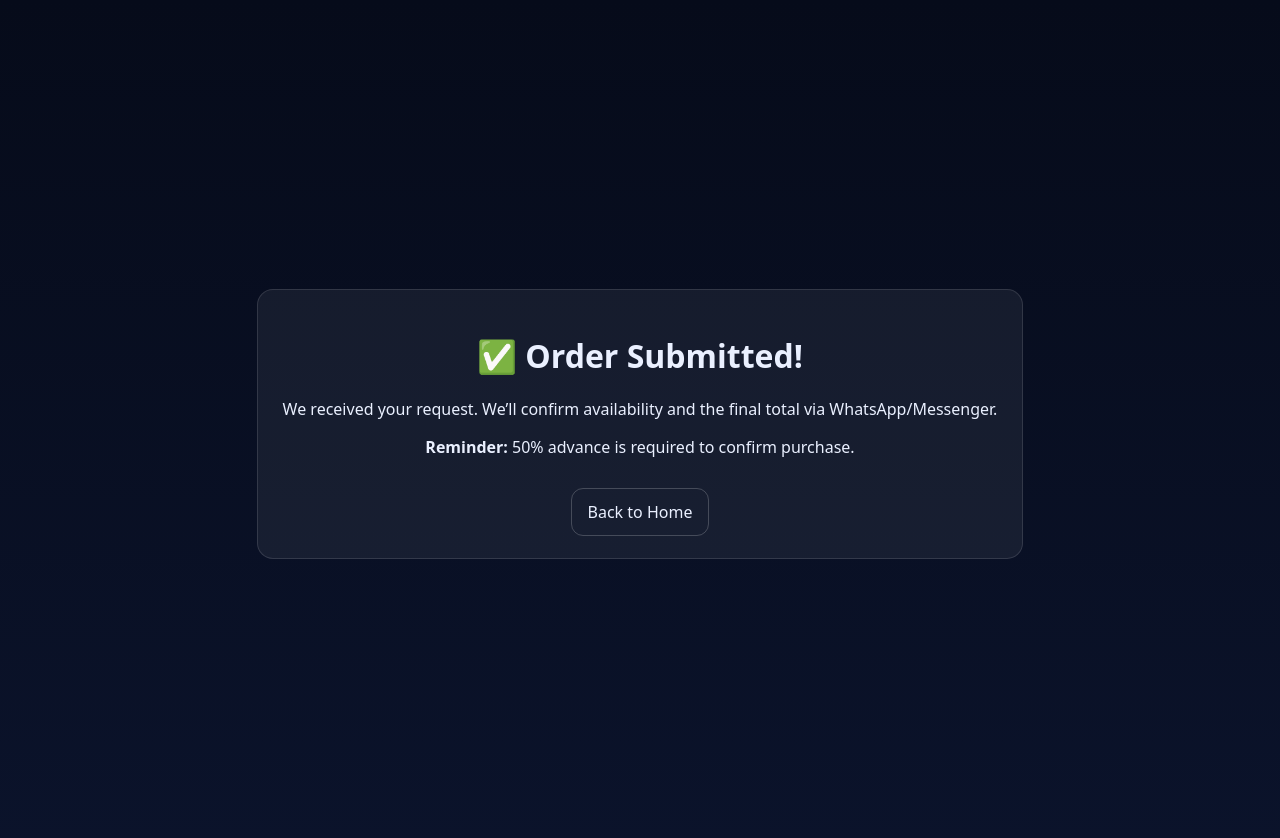
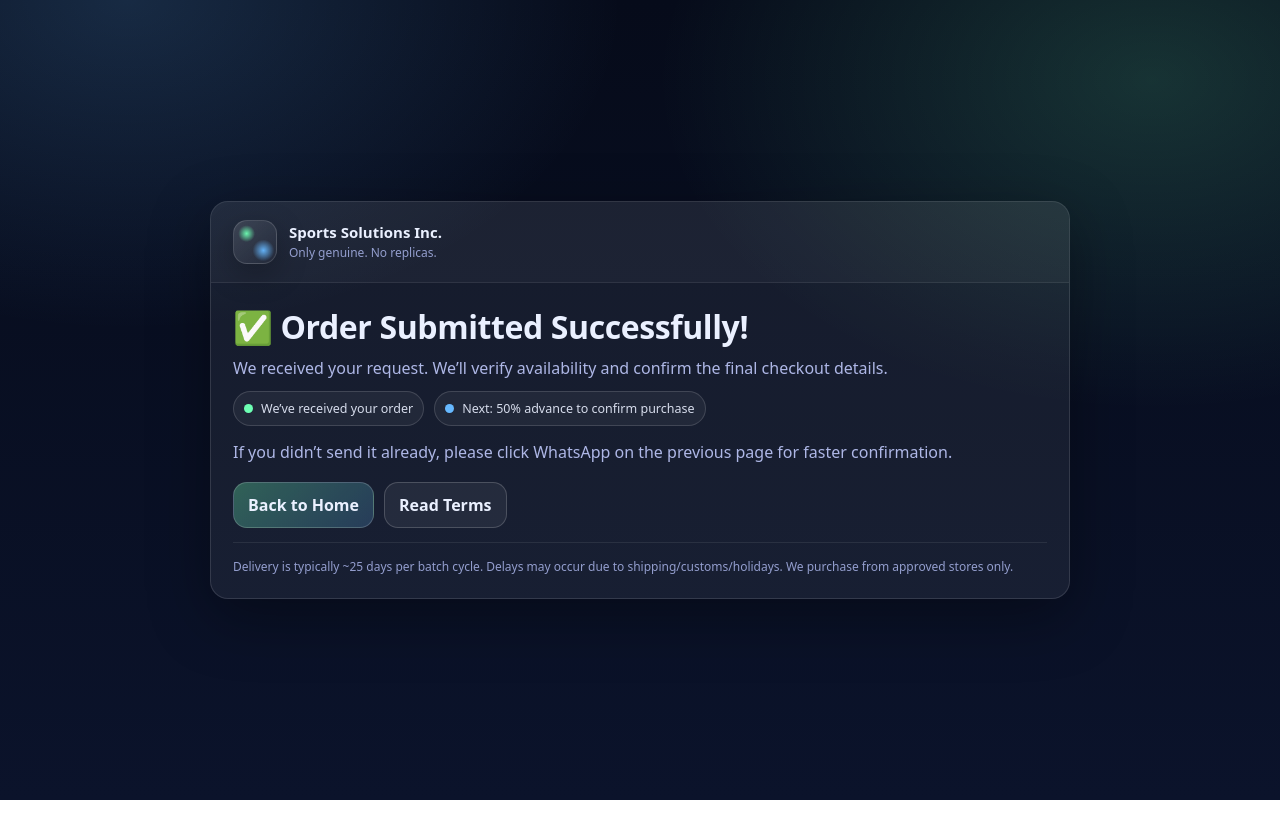
Before and after one commit to Rezoan09/SportsSolutionsInc, a plain HTML site: page success.html in a window 1280 px wide. After the commit the page ends 800 px from the top, so only its background shows below. Drawn offline with Linux system fonts and the light colour scheme.

Commit message:
Enhance success.html with improved styles and content
Updated the success page to improve layout and messaging.

```diff
--- a/success.html
+++ b/success.html
@@ -4,36 +4,155 @@
   <meta charset="utf-8" />
   <meta name="viewport" content="width=device-width,initial-scale=1" />
   <title>Order Submitted — Sports Solutions Inc.</title>
+  <meta name="description" content="Order submitted successfully — Sports Solutions Inc." />
+
   <style>
+    :root{
+      --bg1:#060b1a;
+      --bg2:#0b132b;
+      --card:rgba(255,255,255,.06);
+      --line:rgba(255,255,255,.12);
+      --text:#eaf0ff;
+      --mut:#aeb7e6;
+      --acc1:#6dffb3;
+      --acc2:#66b8ff;
+      --shadow: 0 18px 60px rgba(0,0,0,.35);
+      --radius:18px;
+    }
+    *{box-sizing:border-box}
     body{
-      margin:0; font-family:system-ui,-apple-system,Segoe UI,Roboto,Helvetica,Arial;
-      background: linear-gradient(180deg,#060b1a,#0b132b);
-      color:#eaf0ff; display:grid; place-items:center; min-height:100vh;
-      padding:24px;
+      margin:0;
+      font-family:system-ui,-apple-system,Segoe UI,Roboto,Helvetica,Arial;
+      color:var(--text);
+      min-height:100vh;
+      display:grid;
+      place-items:center;
+      padding:22px;
+      background:
+        radial-gradient(900px 600px at 10% 0%, rgba(102,184,255,.18), transparent 55%),
+        radial-gradient(900px 600px at 90% 10%, rgba(109,255,179,.16), transparent 55%),
+        linear-gradient(180deg,var(--bg1),var(--bg2));
     }
     .card{
-      max-width:720px; width:100%;
+      width:min(860px, 100%);
+      background:var(--card);
+      border:1px solid var(--line);
+      border-radius:var(--radius);
+      box-shadow:var(--shadow);
+      overflow:hidden;
+    }
+    .pad{padding:22px}
+    .brand{
+      display:flex;
+      align-items:center;
+      gap:12px;
+      padding:18px 22px;
+      border-bottom:1px solid rgba(255,255,255,.08);
+      background:rgba(255,255,255,.03);
+    }
+    .mark{
+      width:44px;height:44px;border-radius:14px;
+      border:1px solid rgba(255,255,255,.14);
+      background:
+        radial-gradient(14px 14px at 30% 30%, rgba(109,255,179,.95), transparent 60%),
+        radial-gradient(18px 18px at 70% 70%, rgba(102,184,255,.95), transparent 60%),
+        linear-gradient(135deg, rgba(255,255,255,.12), rgba(255,255,255,.02));
+      box-shadow: 0 10px 30px rgba(0,0,0,.25);
+    }
+    .brand b{display:block; font-size:15px}
+    .brand small{display:block; color:rgba(154,164,214,.95); font-size:12px; margin-top:2px}
+
+    h1{margin:0 0 8px; letter-spacing:-.4px}
+    p{margin:0 0 10px; color:var(--mut); line-height:1.6}
+
+    .status{
+      display:flex;
+      gap:10px;
+      flex-wrap:wrap;
+      margin-top:10px;
+    }
+    .pill{
+      display:inline-flex;
+      align-items:center;
+      gap:8px;
+      padding:8px 10px;
+      border-radius:999px;
+      border:1px solid rgba(255,255,255,.14);
+      background:rgba(255,255,255,.05);
+      color:rgba(234,240,255,.9);
+      font-size:12.5px;
+    }
+    .dot{width:9px;height:9px;border-radius:99px;background:var(--acc1)}
+    .dot.blue{background:var(--acc2)}
+
+    .actions{
+      display:flex;
+      gap:10px;
+      flex-wrap:wrap;
+      margin-top:16px;
+    }
+    a.btn{
+      display:inline-flex;
+      align-items:center;
+      justify-content:center;
+      padding:11px 14px;
+      border-radius:14px;
+      font-weight:800;
+      border:1px solid rgba(255,255,255,.18);
+      background: linear-gradient(135deg, rgba(109,255,179,.30), rgba(102,184,255,.20));
+      color:var(--text);
+      text-decoration:none;
+    }
+    a.btn.secondary{
       background:rgba(255,255,255,.06);
-      border:1px solid rgba(255,255,255,.12);
-      border-radius:16px;
-      padding:22px;
-      text-align:center;
+      font-weight:750;
     }
-    a{
-      display:inline-block; margin-top:14px;
-      padding:12px 16px; border-radius:12px;
-      border:1px solid rgba(255,255,255,.2);
-      color:#eaf0ff; text-decoration:none;
+    .fine{
+      margin-top:14px;
+      font-size:12px;
+      color:rgba(154,164,214,.95);
+      border-top:1px solid rgba(255,255,255,.08);
+      padding-top:14px;
+      line-height:1.6;
     }
-    a:hover{background:rgba(255,255,255,.06)}
   </style>
 </head>
+
 <body>
   <div class="card">
-    <h1>✅ Order Submitted!</h1>
-    <p>We received your request. We’ll confirm availability and the final total via WhatsApp/Messenger.</p>
-    <p><b>Reminder:</b> 50% advance is required to confirm purchase.</p>
-    <a href="/">Back to Home</a>
+    <div class="brand">
+      <div class="mark" aria-hidden="true"></div>
+      <div>
+        <b>Sports Solutions Inc.</b>
+        <small>Only genuine. No replicas.</small>
+      </div>
+    </div>
+
+    <div class="pad">
+      <h1>✅ Order Submitted Successfully!</h1>
+      <p>
+        We received your request. We’ll verify availability and confirm the final checkout details.
+      </p>
+
+      <div class="status">
+        <span class="pill"><span class="dot"></span> We’ve received your order</span>
+        <span class="pill"><span class="dot blue"></span> Next: 50% advance to confirm purchase</span>
+      </div>
+
+      <p style="margin-top:14px">
+        If you didn’t send it already, please click WhatsApp on the previous page for faster confirmation.
+      </p>
+
+      <div class="actions">
+        <a class="btn" href="/">Back to Home</a>
+        <a class="btn secondary" href="/#terms">Read Terms</a>
+      </div>
+
+      <div class="fine">
+        Delivery is typically ~25 days per batch cycle. Delays may occur due to shipping/customs/holidays.
+        We purchase from approved stores only.
+      </div>
+    </div>
   </div>
 </body>
 </html>
```
